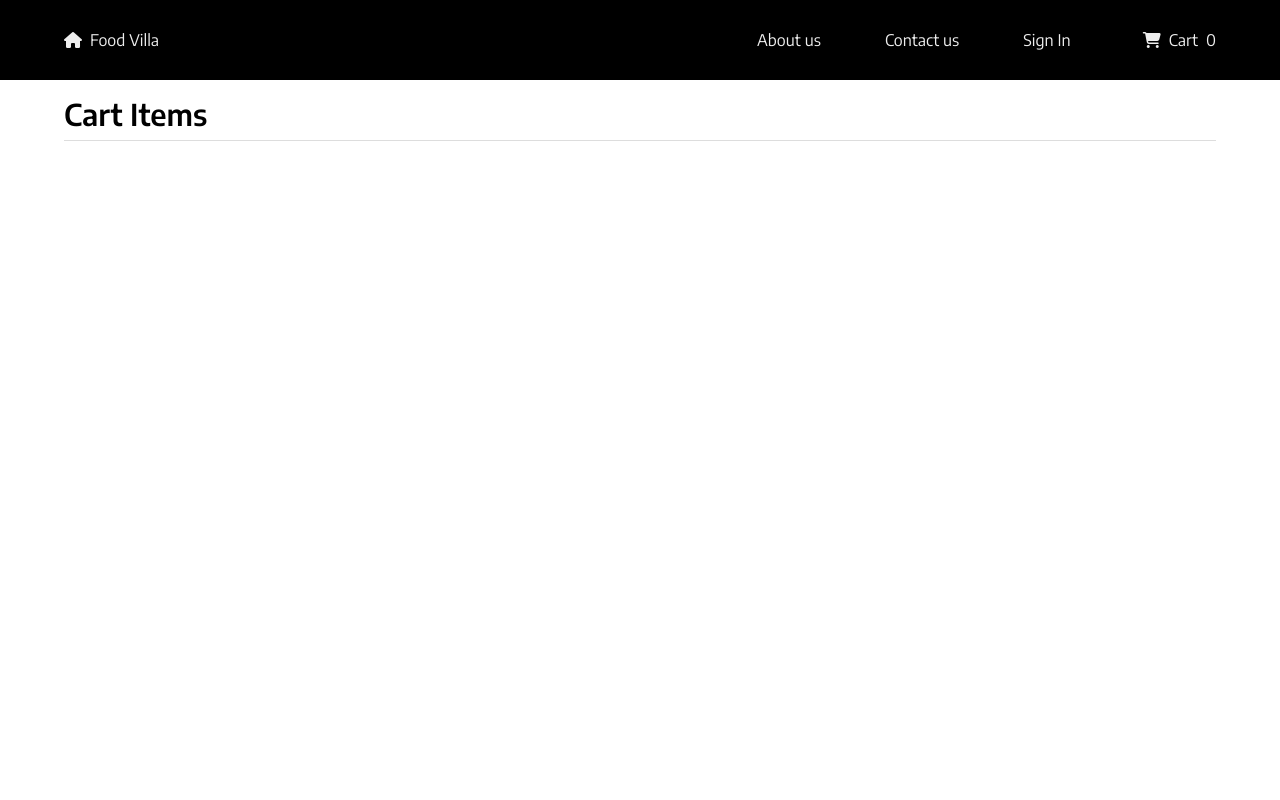
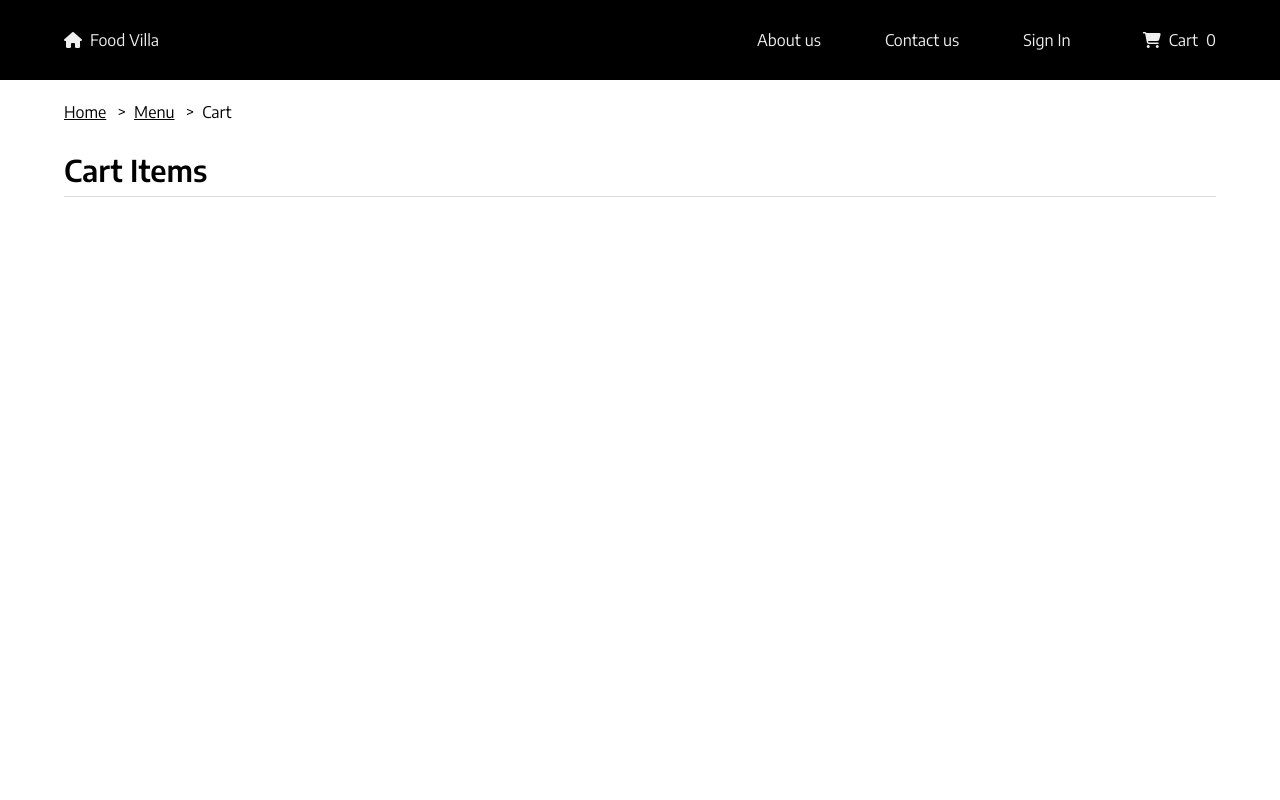
Before and after one commit to ankitmahule/learn-react, a React (Vite) app: page /cart in a window 1280 px wide. Shown: the top 800 px of the page. Built offline with nearby package versions, Linux system fonts and the light colour scheme.

Commit message:
Added breadcrumbs and other CSS changes.

```diff
--- /dev/null
+++ b/src/components/Breadcrumbs.js
@@ -0,0 +1,21 @@
+import { Link } from "react-router-dom";
+const Breadcrumbs = (props) => {
+  return (
+    <ul className="breadcrumbs my-5">
+      {console.log(props)}
+      {Object.values(props).map((eachItem, index) => {
+        return (
+          <li key={index}>
+            {eachItem.link ? (
+              <Link to="/">{eachItem.name}</Link>
+            ) : (
+              eachItem.name
+            )}
+          </li>
+        );
+      })}
+    </ul>
+  );
+};
+
+export default Breadcrumbs;
--- a/src/components/Cart.js
+++ b/src/components/Cart.js
@@ -1,20 +1,29 @@
 import { useSelector } from "react-redux";
 import { IMG_CDN_URL } from "../shared/constants";
 import "../css/cart.scss";
+import Breadcrumbs from "./Breadcrumbs";
 const Cart = () => {
   const cartItems = useSelector((store) => store.cart.items);
   return (
     <div className="container">
+      <Breadcrumbs
+        {...[
+          { name: "Home", link: "/" },
+          { name: "Menu", link: "/" },
+          { name: "Cart", link: null },
+        ]}
+      />
+
       <h1 className="py-2 my-2 text-3xl font-bold border-bottom">Cart Items</h1>
       <div className="items-list">
         {Object.values(cartItems).map((cartItem) => {
           return (
-            <div className="my-10 p-10 border flex cart-item items-center">
-              <div class="w-20">
+            <div className="my-10 p-10 border-bottom flex cart-item items-center">
+              <div class="w-20 mr-5">
                 <img
                   className="w-screen"
                   src={`${IMG_CDN_URL}/${cartItem?.menu?.cloudinaryImageId}`}
-                  alt={cartItem?.menu}
+                  alt={cartItem?.menu?.name}
                 />
               </div>
               <p>{cartItem?.menu?.name}</p>
--- a/src/components/RestaurantMenu.js
+++ b/src/components/RestaurantMenu.js
@@ -7,6 +7,7 @@ import { useDispatch } from "react-redux";
 import { addItem, clearItems, removeItem } from "../utils/cartSlice";
 import { useSelector } from "react-redux";
 import "../css/menu.scss";
+import Breadcrumbs from "./Breadcrumbs";
 
 const RestaurantMenu = () => {
   const { menuDetails, filteredMenu, setFilteredMenu } = useRestaurantMenu();
@@ -27,6 +28,12 @@ const RestaurantMenu = () => {
     <Shimmer />
   ) : (
     <section className="container">
+      <Breadcrumbs
+        {...[
+          { name: "Home", link: "/" },
+          { name: "Menu", link: null },
+        ]}
+      />
       <div className="restaurant-data">
         <div className="restaurant-img">
           <img
--- a/src/css/style.scss
+++ b/src/css/style.scss
@@ -53,3 +53,22 @@ a {
 .border-bottom {
   border-bottom: 1px solid #ddd;
 }
+
+.breadcrumbs {
+  list-style: none;
+  display: flex;
+  align-items: center;
+  li {
+    font-size: 1rem;
+    &:not(:last-child) {
+      &::after {
+        content: ">";
+        margin: 0 0.5rem;
+      }
+    }
+    a {
+      margin-right: 0.2rem;
+      text-decoration: underline;
+    }
+  }
+}
```
